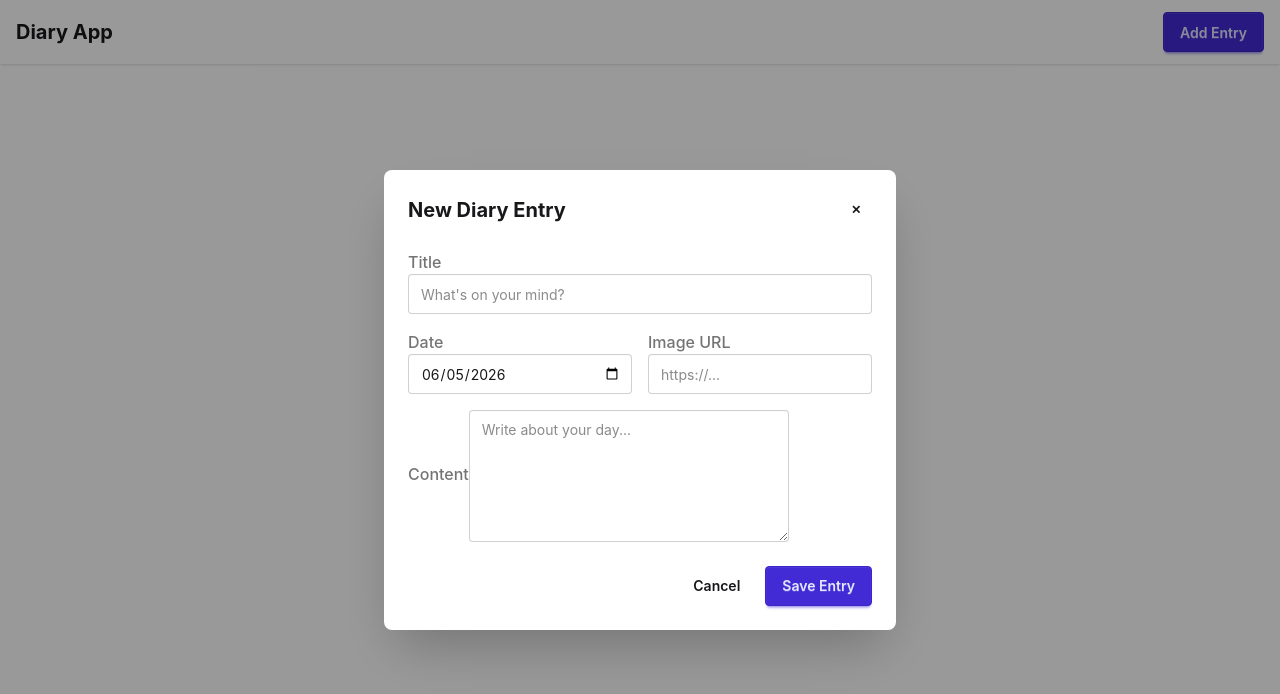
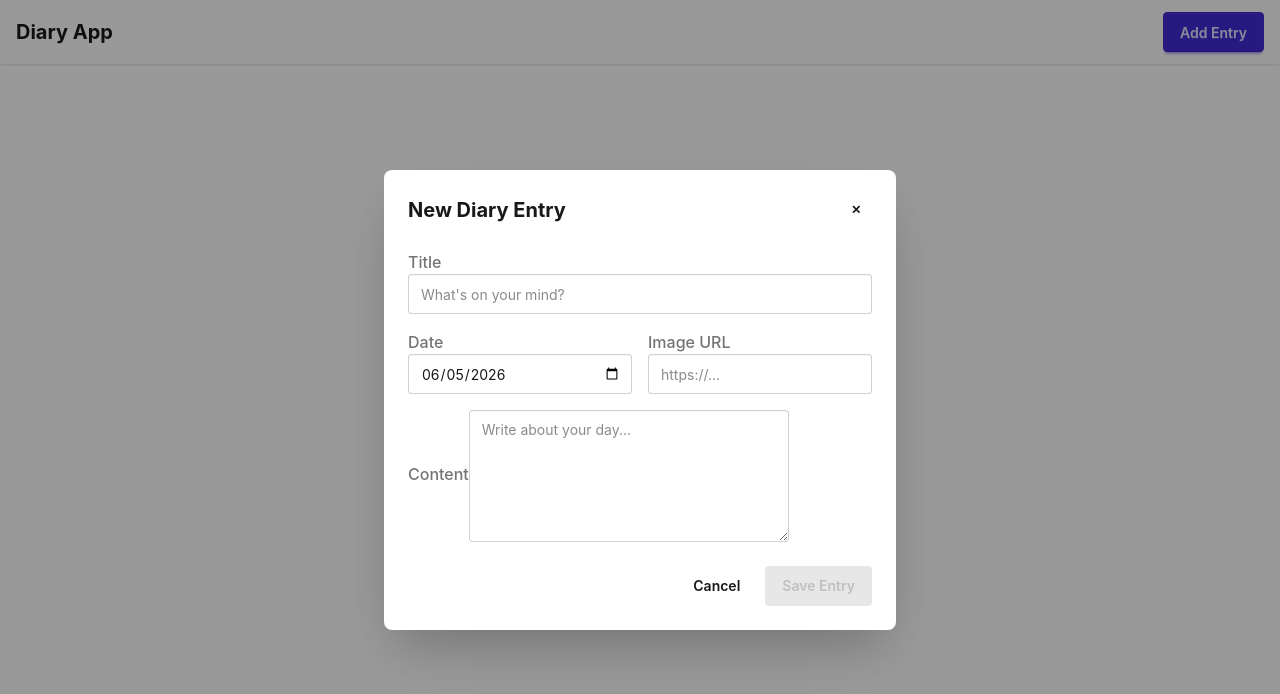
Before and after one commit to Pe-De-E/diary-app, a React (Vite) app: page / in a window 1280 px wide. Both pictures are taken after a click on the button "Add Entry". Shown: the top 694 px of the page. Built offline with nearby package versions, Linux system fonts and the light colour scheme.

Commit message:
🦺 Added form validation

```diff
--- a/src/components/AddEntryModal.tsx
+++ b/src/components/AddEntryModal.tsx
@@ -12,6 +12,8 @@ function AddEntryModal({ onClose }: AddEntryModalProps) {
   const [date, setDate] = useState(new Date().toISOString().split('T')[0])
   const [imageUrl, setImageUrl] = useState('')
   const [content, setContent] = useState('')
+
+  const isValid = title.trim() !== '' && date !== '' && imageUrl.trim() !== '' && content.trim() !== ''
 
   function handleSubmit() {
     const existing: DiaryEntry[] = JSON.parse(localStorage.getItem(STORAGE_KEY) ?? '[]')
@@ -98,7 +100,7 @@ function AddEntryModal({ onClose }: AddEntryModalProps) {
             <button type="button" className="btn btn-ghost" onClick={onClose}>
               Cancel
             </button>
-            <button type="submit" className="btn btn-primary">
+            <button type="submit" className="btn btn-primary" disabled={!isValid}>
               Save Entry
             </button>
           </div>
```
Also changed, not shown: 1 other file (tests, documents, lock files or other folders).
